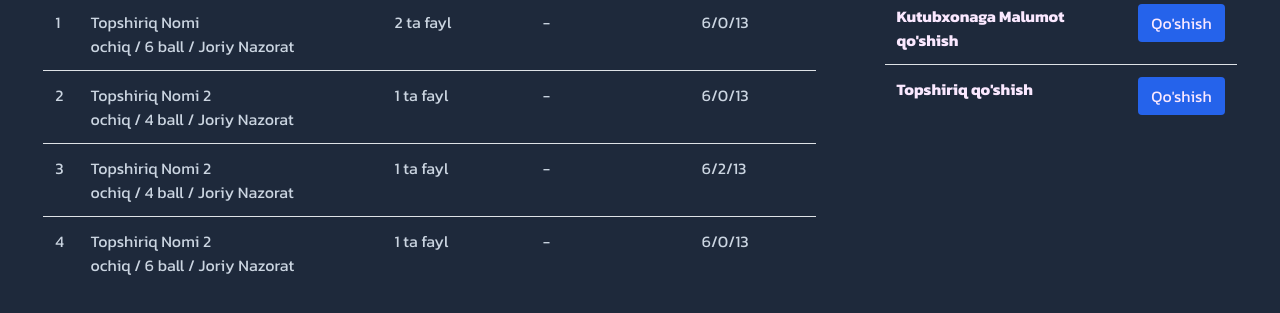
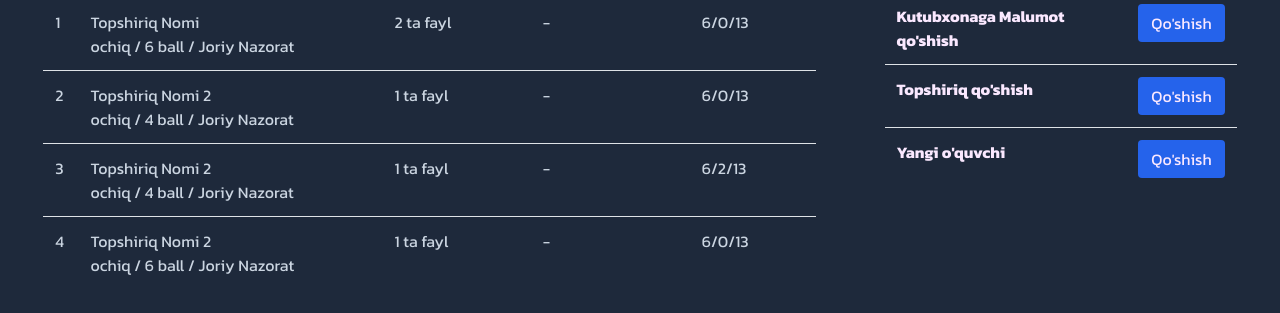
Before and after one commit to ZiyovuddinTolipov/hemis-app, a plain HTML site: page teacher-files.html in a window 1280 px wide. Shown: the part 127-440 px from the top of the page. Drawn offline with Linux system fonts and the light colour scheme.

Commit message:
kutubxona

```diff
--- a/teacher-files.html
+++ b/teacher-files.html
@@ -95,9 +95,14 @@
                                     <th>Kutubxonaga Malumot qo'shish</th>
                                     <td><button class="btn">Qo'shish</button></td>
                                 </tr>
+
                                 <tr>
                                     <th>Topshiriq qo'shish</th>
                                     <td><a href="./teacher-files-upload.html"><button class="btn">Qo'shish</button></a></td>
+                                </tr>
+                                <tr>
+                                    <th>Yangi o'quvchi</th>
+                                    <td><button class="btn">Qo'shish</button></td>
                                 </tr>
 
                             </tbody>
```
Also changed, not shown: kutubxona.html (+1 -1 lines), css/new-student.css (added), new-student.html (added).
